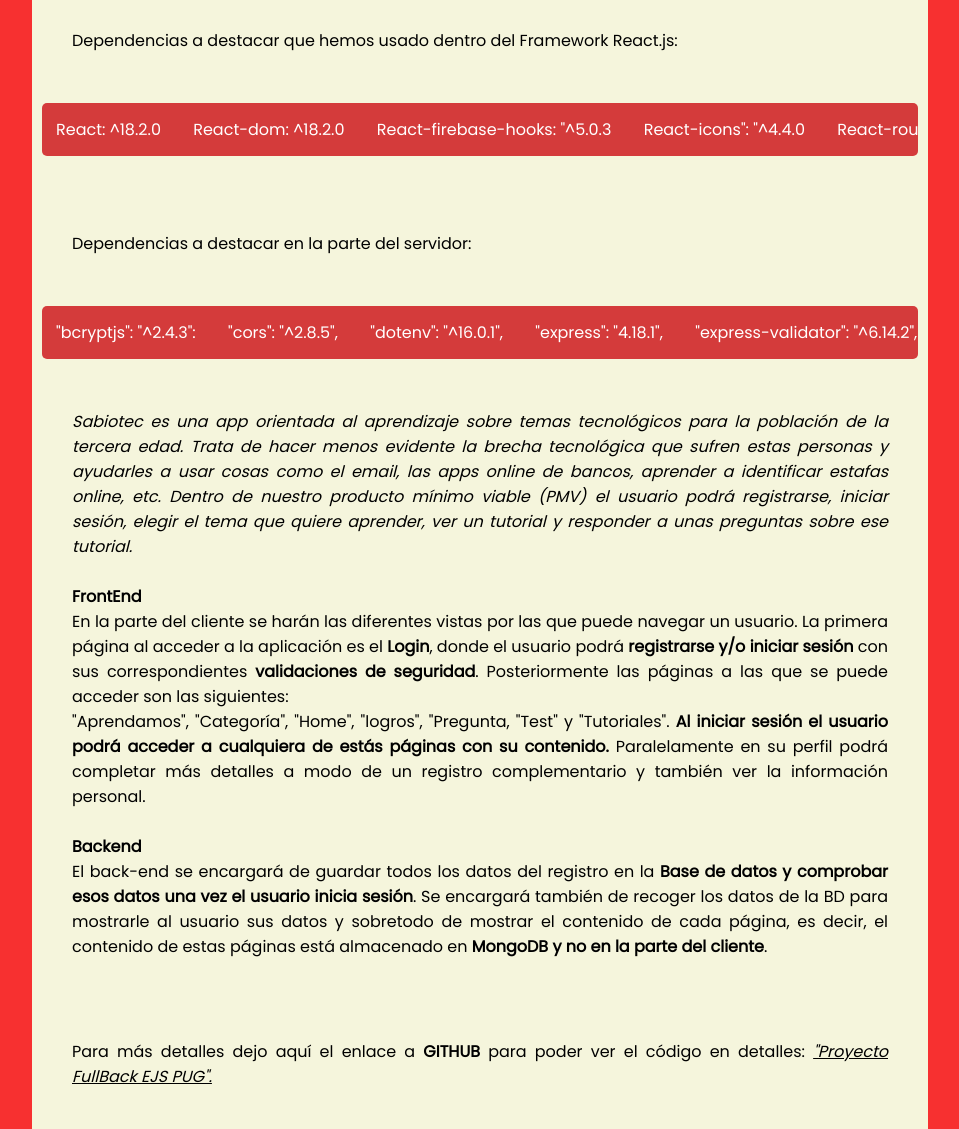
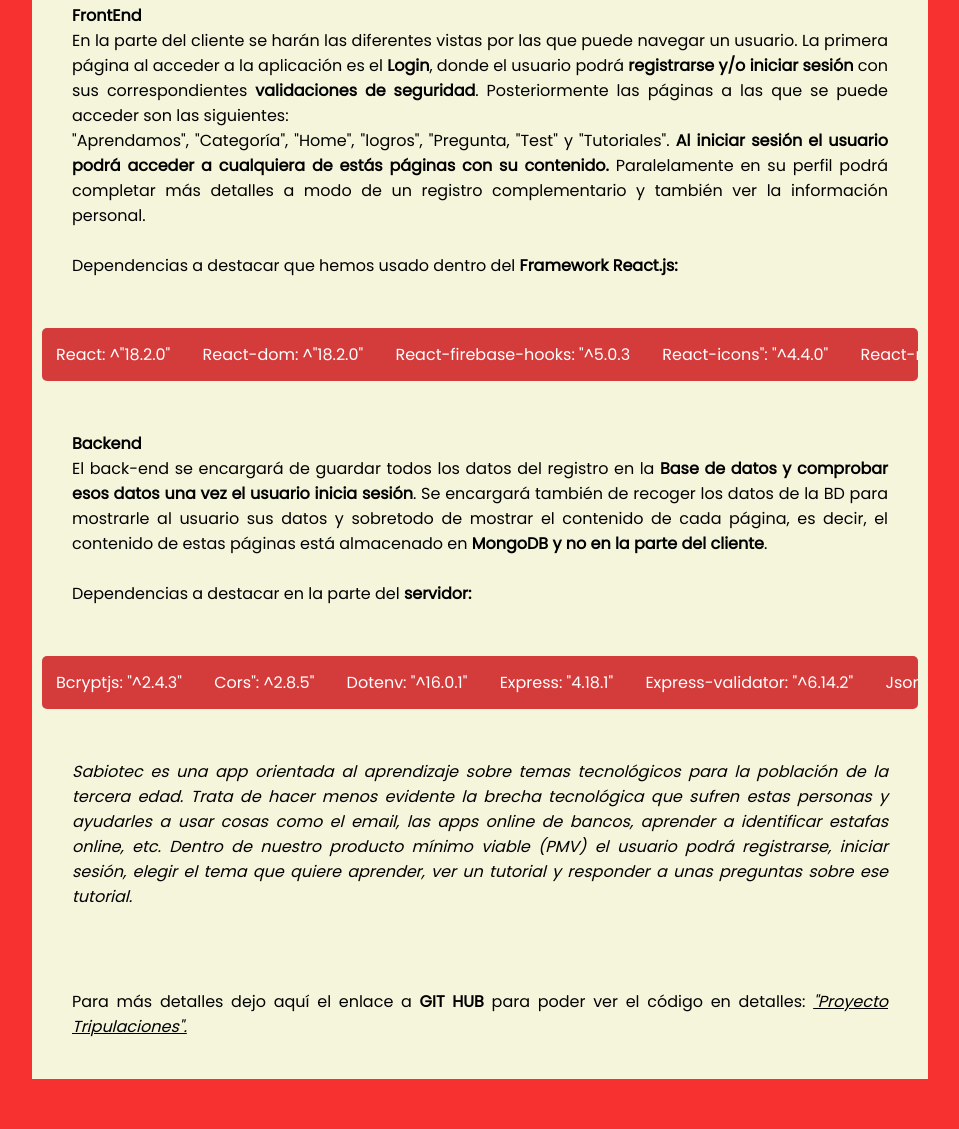
Before and after one commit to masugerencias/paginaPersonal, a plain HTML site: page sabiotec.html in a window 1280 px wide. Shown: the part 828-1957 px from the top of the page, without its empty margins (160-1119 px from the left). After the commit the page ends 1907 px from the top, so only its background shows below. Drawn offline with Linux system fonts and the light colour scheme.

Commit message:
tripulaciones acabado

```diff
--- a/sabiotec.html
+++ b/sabiotec.html
@@ -48,7 +48,7 @@
                 tech, multidisciplinar y con tiempos y necesidades diferentes según la fase en la que esté 📲.<br>
 
                 <br>
-                En el proyecto colaboran <span>desarrolladores web, UX/UI designers, técnicos de ciberseguridad,
+                En el proyecto colaboran <span>desarrolladores Fullstack, UX/UI designers, técnicos de ciberseguridad,
                     científicos de datos y especialistas en marketing digital</span>. Cada bootcamp aporta su
                 conocimiento de manera que trabajan como lo <span>harían en una empresa real y salen auténticos
                     proyectos digitales, escalables y rentables</span>.
@@ -65,30 +65,56 @@
         </div>
 
         <div class="textoBootcamp">
-            <p><br>Dependencias a destacar que hemos usado dentro del Framework React.js:  </p>
+            <p>
+
+                <span>FrontEnd</span><br>
+                En la parte del cliente se harán las diferentes vistas por las que puede navegar un usuario.
+                La primera página al acceder a la aplicación es el <span>Login</span>, donde el usuario podrá
+                <span>registrarse y/o iniciar sesión </span>con sus correspondientes <span>validaciones de
+                    seguridad</span>.
+                Posteriormente las páginas a las que se puede acceder son las siguientes: <br> "Aprendamos",
+                "Categoría", "Home", "logros", "Pregunta, "Test" y "Tutoriales".
+                <span>Al iniciar sesión el usuario podrá acceder a cualquiera de estás páginas con su contenido.</span>
+                Paralelamente en su perfil podrá completar más detalles a modo de un registro complementario y también
+                ver la información personal.
+                <br>
+                <br>
+                Dependencias a destacar que hemos usado dentro del <span>Framework React.js:</span>  </p>
         </div>
         <div class="scrollmenu">
-            <a href="#home">React: ^18.2.0 </a>
-            <a href="#news">React-dom: ^18.2.0</a>
+            <a href="#home">React: ^"18.2.0" </a>
+            <a href="#news">React-dom: ^"18.2.0"</a>
             <a href="#contact">React-firebase-hooks: "^5.0.3</a>
-            <a href="#about">React-icons": "^4.4.0</a>
+            <a href="#about">React-icons": "^4.4.0"</a>
             <a href="#support">React-router-dom: "^6.3.0" </a>
-            <a href="#support">React-scripts: "5.0.1 </a>
-            <a href="#support">web-vitals": "^2.1.4 </a>
+            <a href="#support">React-scripts: "5.0.1" </a>
+            <a href="#support">Web-vitals": "^2.1.4" </a>
 
         </div>
 
         <div class="textoBootcamp">
-            <p><br>Dependencias a destacar en la parte del servidor:  </p>
+
+            <p>
+
+                <span>Backend</span> <br>El back-end se encargará de guardar todos los datos del registro en la
+                <span>Base de datos y comprobar esos datos una vez el usuario inicia sesión</span>.
+                Se encargará también de recoger los datos de la BD para mostrarle al usuario sus datos y sobretodo de
+                mostrar el contenido de cada página, es decir, el contenido de estas páginas está almacenado en
+                <span>MongoDB y no en la parte del cliente</span>.
+                <br><br>
+
+
+
+                Dependencias a destacar en la parte del <span>servidor: </span> </p>
         </div>
         <div class="scrollmenu">
-            <a href="#home"> "bcryptjs": "^2.4.3":</a>
-            <a href="#news">"cors": "^2.8.5", </a>
-            <a href="#contact">"dotenv": "^16.0.1", </a>
-            <a href="#about">"express": "4.18.1",</a>
-            <a href="#support">"express-validator": "^6.14.2",  </a>
-            <a href="#support">jsonwebtoken": "^8.5.1", </a>
-            <a href="#support">"mongoose": "^6.4.6": "^2.1.4" </a>
+            <a href="#home"> Bcryptjs: "^2.4.3"</a>
+            <a href="#news">Cors": ^2.8.5" </a>
+            <a href="#contact">Dotenv: "^16.0.1" </a>
+            <a href="#about">Express: "4.18.1"</a>
+            <a href="#support">Express-validator: "^6.14.2"  </a>
+            <a href="#support">Jsonwebtoken: "^8.5.1" </a>
+            <a href="#support">Mongoose: "^6.4.6": "^2.1.4" </a>
 
         </div>
 
@@ -102,35 +128,6 @@
                     online, etc.
                     Dentro de nuestro producto mínimo viable (PMV) el usuario podrá registrarse, iniciar sesión, elegir
                     el tema que quiere aprender, ver un tutorial y responder a unas preguntas sobre ese tutorial.</i>
-                <br><br>
-                <span>FrontEnd</span><br>
-                En la parte del cliente se harán las diferentes vistas por las que puede navegar un usuario.
-                La primera página al acceder a la aplicación es el <span>Login</span>, donde el usuario podrá
-                <span>registrarse y/o iniciar sesión </span>con sus correspondientes <span>validaciones de
-                    seguridad</span>.
-                Posteriormente las páginas a las que se puede acceder son las siguientes: <br> "Aprendamos",
-                "Categoría", "Home", "logros", "Pregunta, "Test" y "Tutoriales".
-                <span>Al iniciar sesión el usuario podrá acceder a cualquiera de estás páginas con su contenido.</span>
-                Paralelamente en su perfil podrá completar más detalles a modo de un registro complementario y también
-                ver la información personal.
-
-                <br><br>
-
-
-                <span>Backend</span> <br>El back-end se encargará de guardar todos los datos del registro en la
-                <span>Base de datos y comprobar esos datos una vez el usuario inicia sesión</span>.
-                Se encargará también de recoger los datos de la BD para mostrarle al usuario sus datos y sobretodo de
-                mostrar el contenido de cada página, es decir, el contenido de estas páginas está almacenado en
-                <span>MongoDB y no en la parte del cliente</span>.
-
-
-
-
-
-
-            </p>
-        </div>
-        <!-- PONER EL VIDEO DE LA PAGINA WEB DE LA EXPOSICION -->
 
 
 
@@ -140,12 +137,14 @@
 
 
 
+            </p>
+        </div>
 
 
 
         <div class="textoBootcamp">
-            <p>Para más detalles dejo aquí el enlace a <span>GITHUB </span>para poder ver el código en detalles:
-                <a href="https://github.com/masugerencias/planetExpress.git">"Proyecto FullBack EJS PUG".</a>
+            <p>Para más detalles dejo aquí el enlace a <span>GIT HUB </span>para poder ver el código en detalles:
+                <a href="https://github.com/masugerencias/tripulaciones.git">"Proyecto Tripulaciones".</a>
             </p>
 
         </div>
```
